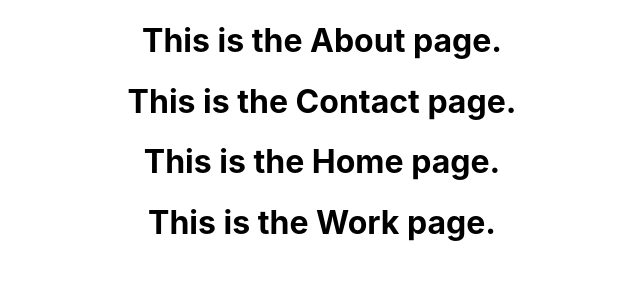
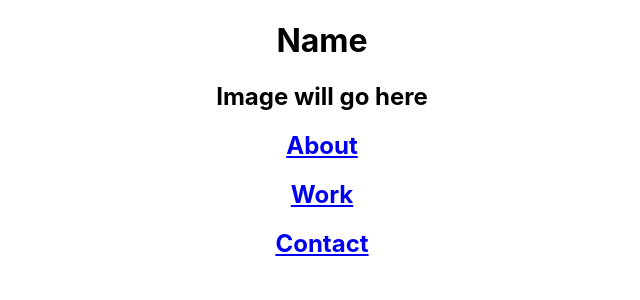
Before and after one commit to Guillermo-Martin/jscPortfolio, a React (Create React App) app: page / in a window 1280 px wide. Shown: the top 300 px of the page, without its empty margins (318-958 px from the left). Built offline with nearby package versions, Linux system fonts and the light colour scheme.

Commit message:
Add react-router-dom dependency and create links on Home page

```diff
--- a/package.json
+++ b/package.json
@@ -8,6 +8,7 @@
     "@testing-library/user-event": "^7.2.1",
     "react": "^16.13.1",
     "react-dom": "^16.13.1",
+    "react-router-dom": "^5.2.0",
     "react-scripts": "3.4.1"
   },
   "scripts": {
--- a/src/App.js
+++ b/src/App.js
@@ -3,16 +3,20 @@ import About from './pages/About';
 import Contact from './pages/Contact';
 import Home from './pages/Home';
 import Work from './pages/Work';
+import { BrowserRouter as Router, Route} from 'react-router-dom';
 import './App.css';
 
 function App() {
   return (
-    <div className="App">
-      <About />
-      <Contact />
-      <Home />
-      <Work />
-    </div>
+    <Router>
+      <div className="App">
+        <Route exact path='/' component={Home} />
+        <Route exact path='/about' component={About} />
+        <Route exact path='/contact' component={Contact} />
+        <Route exact path='/work' component={Work} />
+      </div>
+    </Router>
+
   );
 }
 
--- a/src/pages/Home.js
+++ b/src/pages/Home.js
@@ -1,9 +1,17 @@
 import React from 'react';
+import { Link } from 'react-router-dom';
 
 function Home() {
   return (
-    <h1>This is the Home page.</h1>
-  )
+    <div>
+      <h1>Name</h1>
+      <h2>Image will go here</h2>
+
+      <h2><Link to="/about">About</Link></h2>
+      <h2><Link to="/work">Work</Link></h2>
+      <h2><Link to="/contact">Contact</Link></h2>
+    </div>
+  );
 }
 
 export default Home;
```
Also changed, not shown: 1 other file (tests, documents, lock files or other folders).
